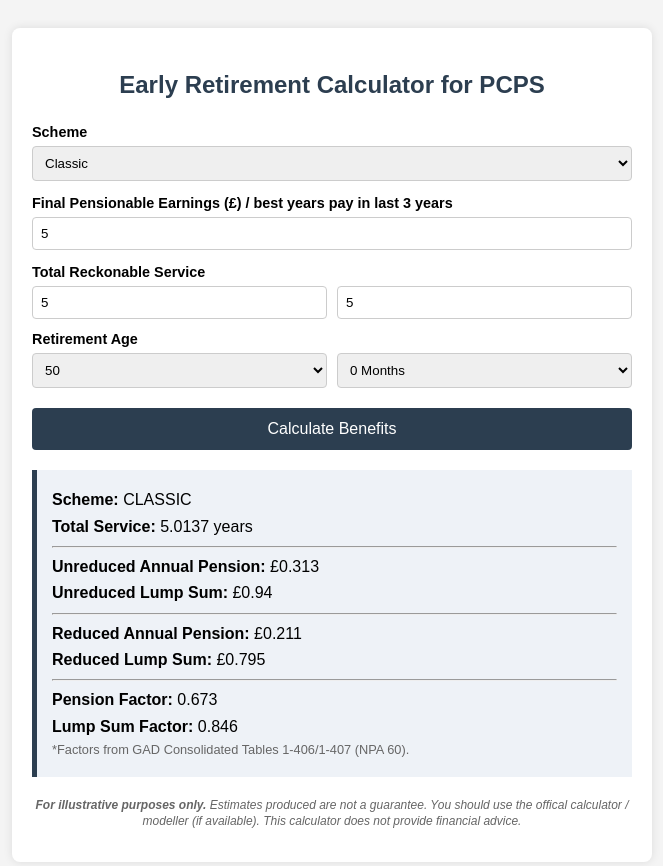
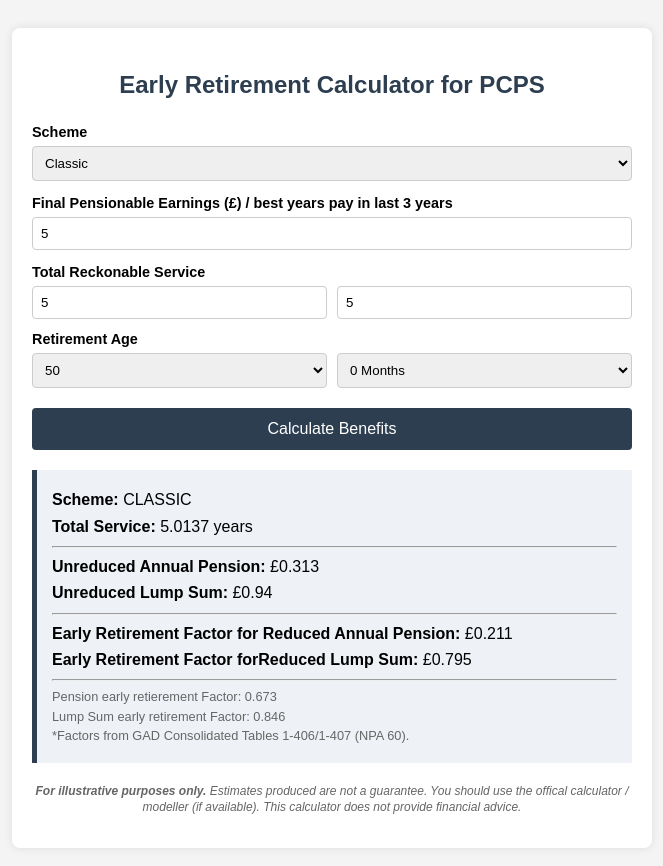
Before and after one commit to general-coder-and-sre/PCSPS-Early-retirement-calc, a plain HTML site: page index.html in a window 1280 px wide. Both pictures are taken after typing "5", "5", "5" into the empty fields and a click on the button "Calculate Benefits". Shown: the whole page, without its empty margins (308-971 px from the left). Drawn offline with Linux system fonts and the light colour scheme.

Commit message:
Add files via upload
Cosmetic changes, to factor display to note style

```diff
--- a/index.html
+++ b/index.html
@@ -93,11 +93,11 @@
         <p><strong>Unreduced Annual Pension:</strong> <span id="unreducedPension"></span></p>
         <p><strong>Unreduced Lump Sum:</strong> <span id="unreducedLS"></span></p>
         <hr>
-        <p><strong>Reduced Annual Pension:</strong> <span id="reducedPension"></span></p>
-        <p><strong>Reduced Lump Sum:</strong> <span id="reducedLS"></span></p>
+        <p><strong>Early Retirement Factor for Reduced Annual Pension:</strong> <span id="reducedPension"></span></p>
+        <p><strong>Early Retirement Factor forReduced Lump Sum:</strong> <span id="reducedLS"></span></p>
         <hr>
-        <p><strong>Pension Factor:</strong> <span id="resPFactor"></span></p>
-        <p id="lsFactorContainer"><strong>Lump Sum Factor:</strong> <span id="resLSFactor"></span></p>
+        <p class="note">Pension early retierement Factor: <span id="resPFactor"></span></p>
+        <p class="note" id="lsFactorContainer">Lump Sum early retirement Factor: <span id="resLSFactor"></span></p>
         <p class="note" id="lsNote"></p>
         <p class="note">*Factors from GAD Consolidated Tables 1-406/1-407 (NPA 60).</p>
     </div>
```
